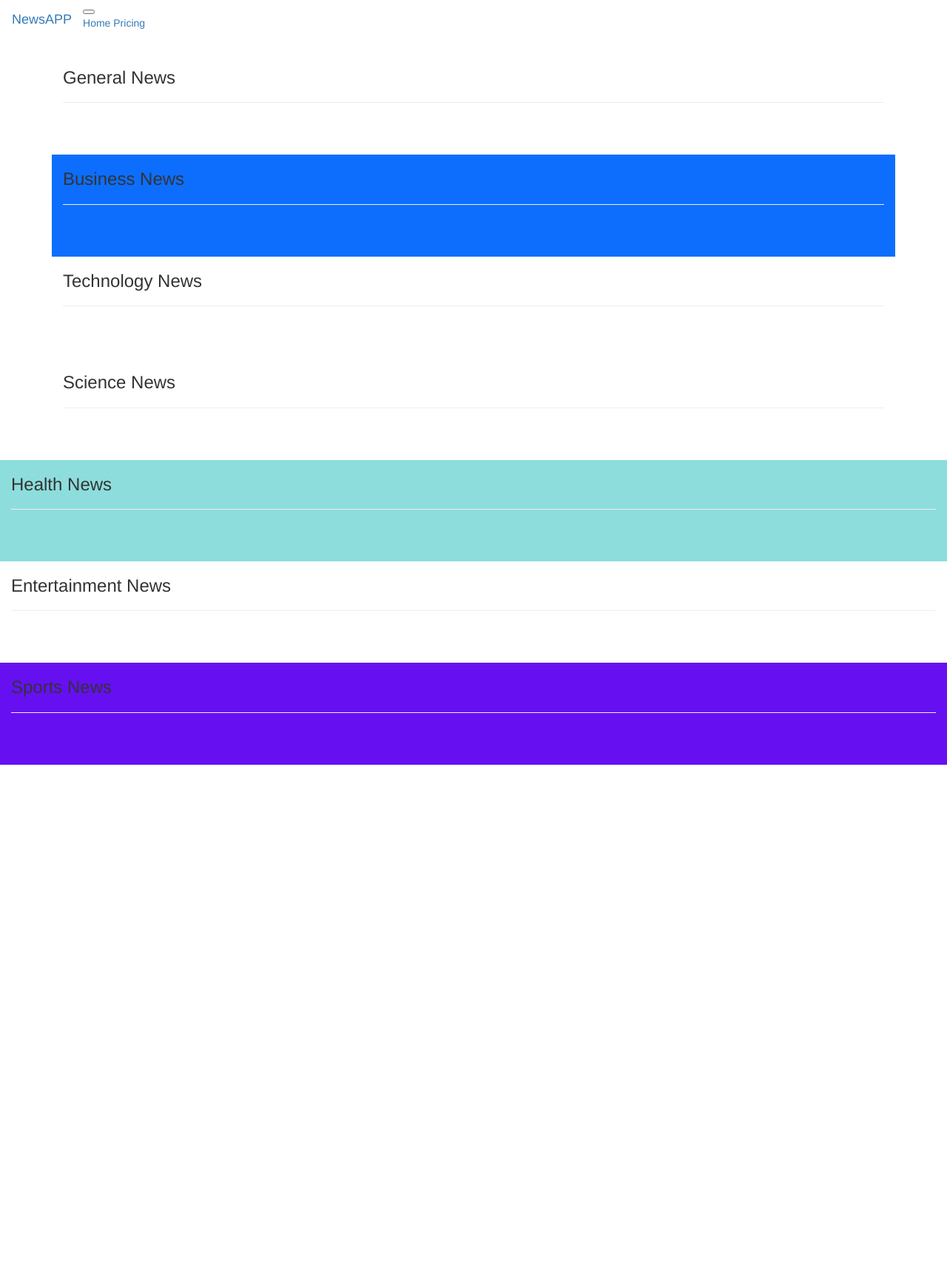
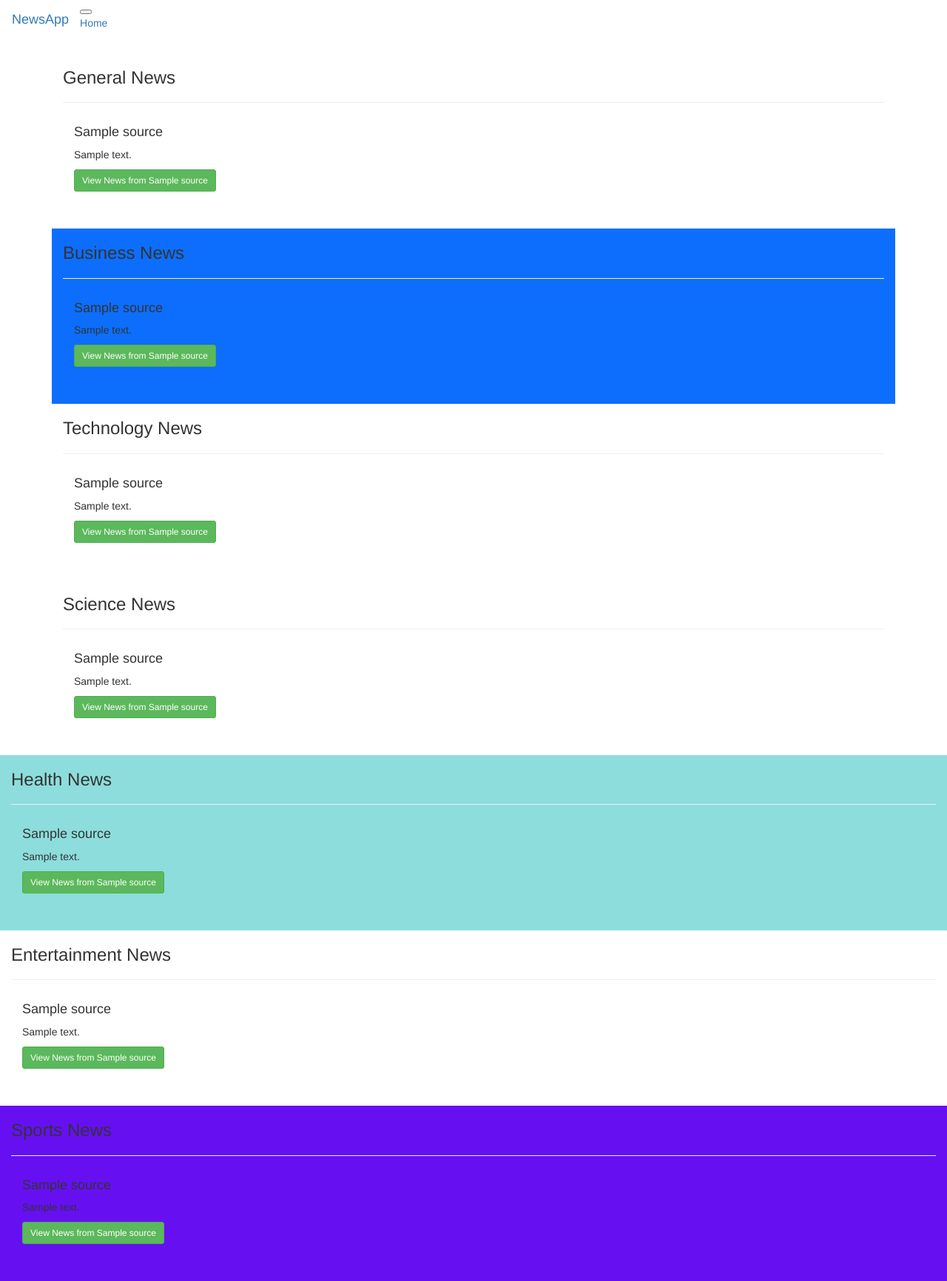
Before and after one commit to Maureen-1998DEV/News_App, a Flask app: template app/templates/index.html in a window 1280 px wide. Shown: the whole page at 74% size. Before the commit the page ends 1034 px from the top, so only its background shows below. Run offline with Flask 2, Linux system fonts and the light colour scheme; the template is opened without the code that fills it: most values are stand-ins (such as "Sample title", 1, 10 or a date in 2020); some libraries are stand-ins or nearby versions.

Commit message:
debugging

```diff
--- a/app/request.py
+++ b/app/request.py
@@ -6,16 +6,16 @@ Source = Source
 Article = Article
 
 #Getting api key
-api_key = '409c0e6afcce4ba0b4749a6ea62c1ce3'
+api_key = 'b5a552ecd1014284b4bf5cbc587790c4'
 # Getting source url,article url
 News_Source_url = None
 article_url = None
 
 def configure_request(app):
     global api_key,News_Source_url,article_url
-    # api_key = app.config['NEWS_API_KEY']
     News_Source_url = app.config['NEWS_API_SOURCE_URL']
     article_url = app.config['NEWS_API_ARTICLE_URL']
+    api_key = ['NEWS_API_KEY']
 
 def  get_newsource(category):
     '''
--- a/app/templates/macros.html
+++ b/app/templates/macros.html
@@ -1,9 +1,9 @@
 {% macro displaySourceList(newsource_list) %}
-        {% for source in newsource_list %}
+        {% for source in source_list %}
             <div class="col-xs-6 col-sm-6 col-md-4 col-lg-3 block" >
                 <h4>{{ source.name}}</h4>
                 <p>{{source.description}}</p>
-                <a href="/article/{{source.id}}" class="btn btn-primary btn-sm">View News from {{source.name}}</a>
+                <a href="/source/articles/{{source.id}}" class="btn btn-success btn-sm">View News from {{source.name}}</a>
             </div>
         {% endfor %}
 {% endmacro %}
--- a/app/templates/navbar.html
+++ b/app/templates/navbar.html
@@ -1,6 +1,6 @@
-<nav class="navbar navbar-expand-lg navbar-light bg-light">
+<nav class="navbar navbar-expand-lg navbar-dark bg-dark">
   <div class="container-fluid">
-      <a class="navbar-brand" href="#">NewsAPP</a>
+    <a class="navbar-brand" href="#">NewsApp</a>
     <button class="navbar-toggler" type="button" data-bs-toggle="collapse" data-bs-target="#navbarNavAltMarkup" aria-controls="navbarNavAltMarkup" aria-expanded="false" aria-label="Toggle navigation">
       <span class="navbar-toggler-icon"></span>
     </button>
@@ -8,7 +8,8 @@
       <div class="navbar-nav">
         <a class="nav-link active" aria-current="page" href="#">Home</a>
         <a class="nav-link" href="#"></a>
-          <a class="nav-link" href="#">Pricing</a>
+        <a class="nav-link" href="#"></a>
+
       </div>
     </div>
   </div>
--- a/config.py
+++ b/config.py
@@ -5,8 +5,8 @@ class Config:
     '''
     General configuration parent class
     '''
-    NEWS_API_SOURCE_URL = 'https://newsapi.org/v2/sources?apiKey={}'
-    NEWS_API_ARTICLE_URL = 'https://newsapi.org/v2/top-headlines?sourcesapiKey={}'
+    NEWS_API_SOURCE_URL = 'https://newsapi.org/v2/sources?apiKey=409c0e6afcce4ba0b4749a6ea62c1ce3'
+    NEWS_API_ARTICLE_URL = 'https://newsapi.org/v2/top-headlines?sourcesapiKey=409c0e6afcce4ba0b4749a6ea62c1ce3'
 
     NEWS_API_KEY = os.environ.get('NEWS_API_KEY')
 
```
Also changed, not shown: requirements.txt (added, +11 -0 lines), 2 other files. Lines whose indentation alone changed are shown as unchanged.
